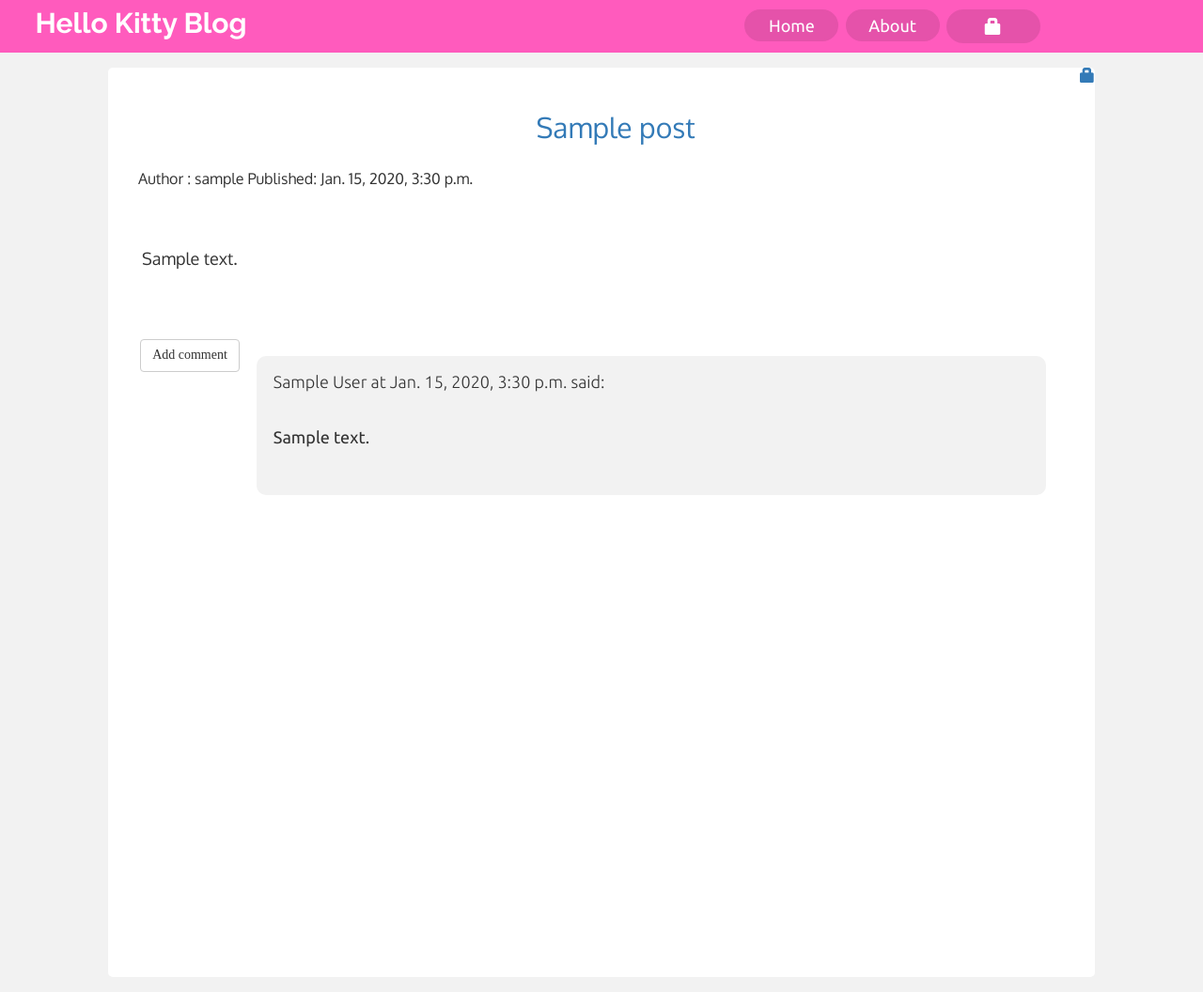
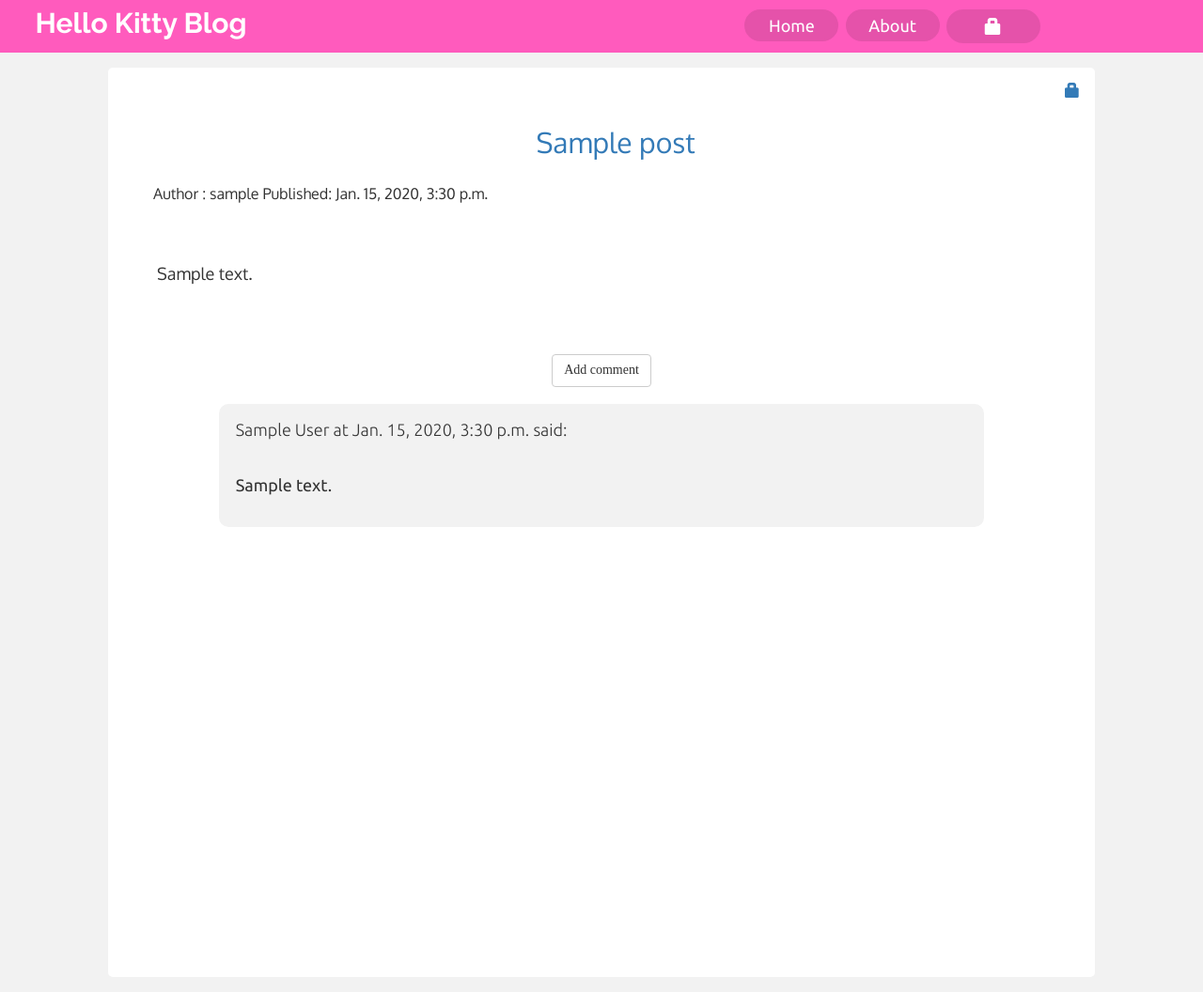
Before and after one commit to buoyantair/my-first-blog, a Django app: page /post/1/ in a window 1280 px wide. Shown: the whole page at 94% size. Run offline with Django 3.2, Linux system fonts and the light colour scheme; tables that the repository leaves empty hold one stand-in row (values such as "Sample post"); some libraries are stand-ins or nearby versions.

Commit message:
Fixed everything, time to move on to the next step!

```diff
--- a/blog/static/css/blog.css
+++ b/blog/static/css/blog.css
@@ -44,6 +44,7 @@
   margin:1em;
 
   min-height: 300px;
+  padding: 1em;
   box-shadow: 0 10 100 1 rgba(0,0,0,0.4);
 }
 
@@ -107,6 +108,13 @@
   font-family: 'Ubuntu', sans-serif;
 }
 
+.comment-options{
+  display: flex;
+  flex-flow: row wrap;
+  justify-content: flex-end;
+}
+
+
 .comment .metadata{
   font-weight: 100;
 }
@@ -115,6 +123,6 @@
 .add-comment{
   display: flex;
   flex-flow: row wrap;
-  justify-content: flex-end;
+  justify-content: center;
   height: 35px;
 }
--- a/blog/templates/blog/post_detail.html
+++ b/blog/templates/blog/post_detail.html
@@ -30,17 +30,20 @@
       {{ post.text | linebreaks }}
     </div>
       <hr>
+    <div class="add-comment"><a class="btn btn-default" href="{% url 'add_comment_to_post' pk=post.pk %}">Add comment</a></div>
     <div class="comments">
+
       {% for comment in post.comments.all %}
         {% if user.is_authenticated or comment.approved_comment %}
-        <a class="btn btn-default add-comment" href="{% url 'add_comment_to_post' pk=post.pk %}">Add comment</a>
         <div class="comment">
             <p class="metadata">{{ comment.author }} at {{ comment.created_date }} said: </p>  <hr>
             {% if not comment.approved_comment %}
-              <a class="btn btn-default" href="{% url 'comment_remove' pk=comment.pk %}"><span class="glyphicon glyphicon-remove"></span></a>
-              <a class="btn btn-default" href="{% url 'comment_approve' pk=comment.pk %}"><span class="glyphicon glyphicon-ok"></span></a>
+              <div class="comment-options">
+                <a class="btn btn-default" href="{% url 'comment_remove' pk=comment.pk %}"><span class="glyphicon glyphicon-remove"></span></a>
+                <a class="btn btn-default" href="{% url 'comment_approve' pk=comment.pk %}"><span class="glyphicon glyphicon-ok"></span></a>
+              </div>
             {% endif %}
-            <p>{{ comment.text | linebreaks }} </p>
+              <p>{{ comment.text | linebreaks }} </p>
             {% else %}
               <p>No comments here yet :(</p>
             {% endif %}
```
